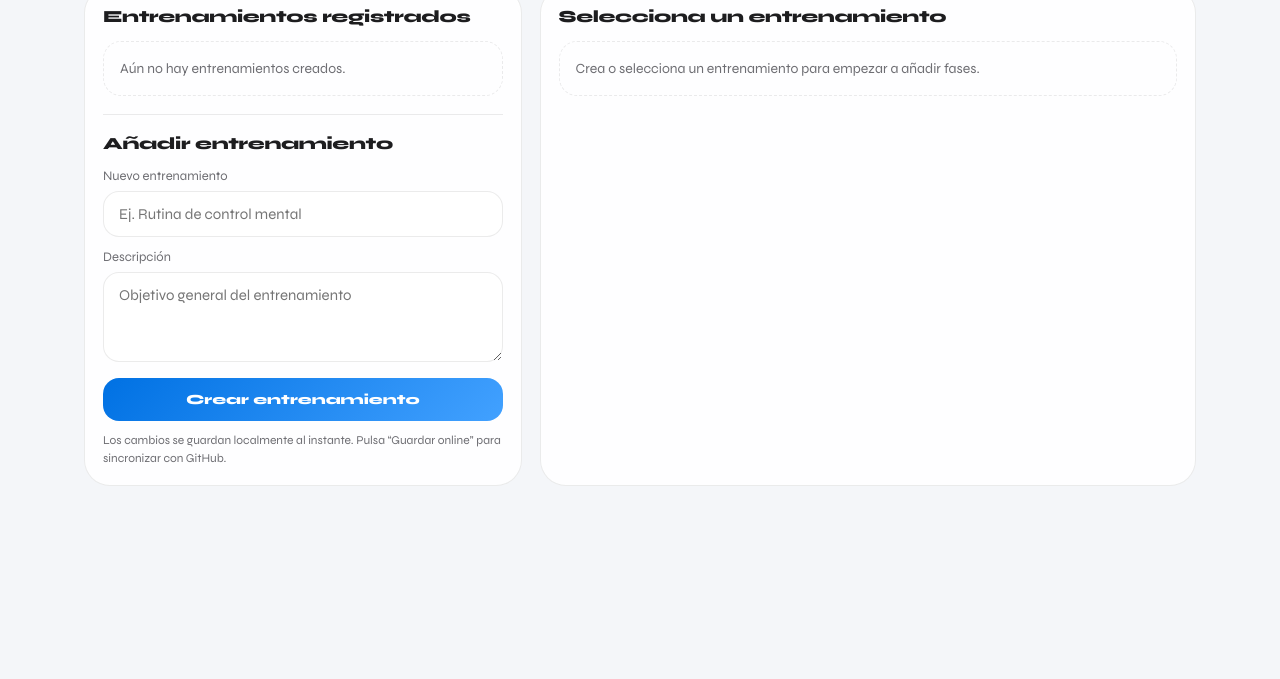
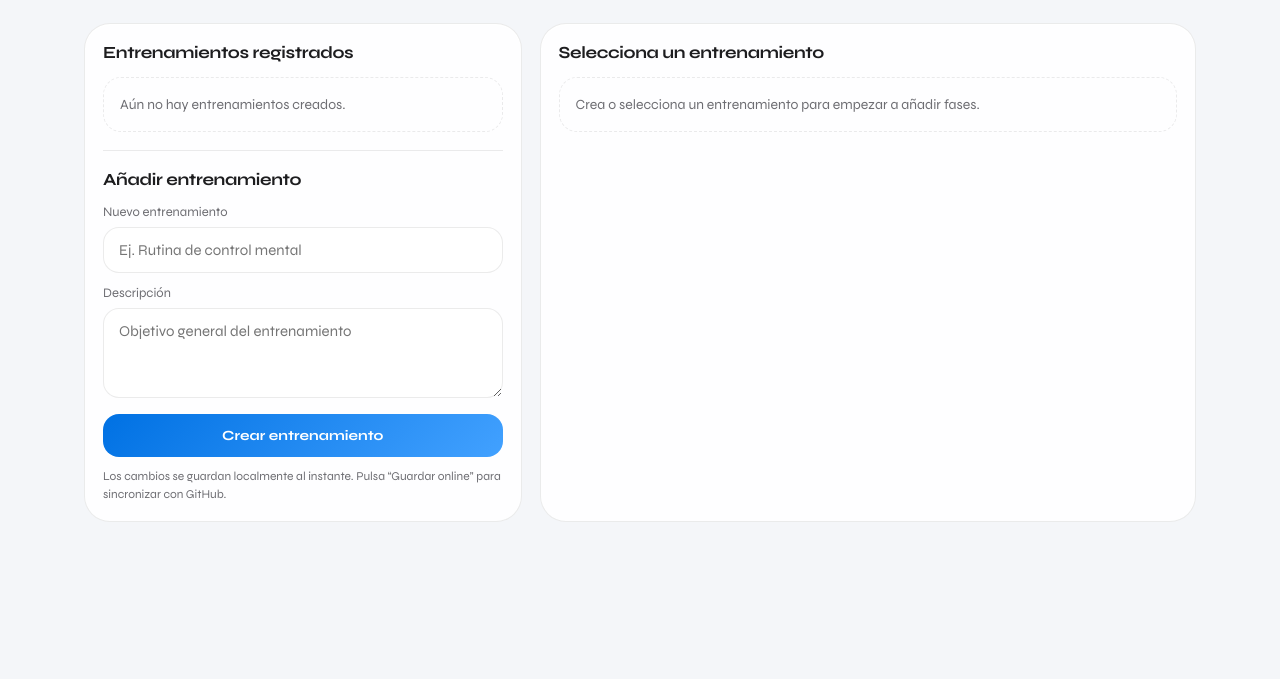
Before and after one commit to xiscobarcelo/train, a website: page index.html in a window 1280 px wide. Shown: the part 121-800 px from the top of the page. Drawn offline with Linux system fonts and the light colour scheme.

Commit message:
Change font-weight from 800 to 700 in styles

```diff
--- a/index.html
+++ b/index.html
@@ -103,7 +103,7 @@
     .card-title {
       margin: 0 0 14px;
       font-size: 17px;
-      font-weight: 800;
+      font-weight: 700;
       letter-spacing: -.02em;
     }
 
@@ -147,7 +147,7 @@
       border-radius: 16px;
       padding: 13px 16px;
       font-size: 14px;
-      font-weight: 800;
+      font-weight: 700;
       cursor: pointer;
       font-family: inherit;
       transition: .15s ease;
@@ -226,7 +226,7 @@
     }
 
     .item-title {
-      font-weight: 800;
+      font-weight: 700;
       font-size: 15px;
       text-transform: uppercase;
     }
```
